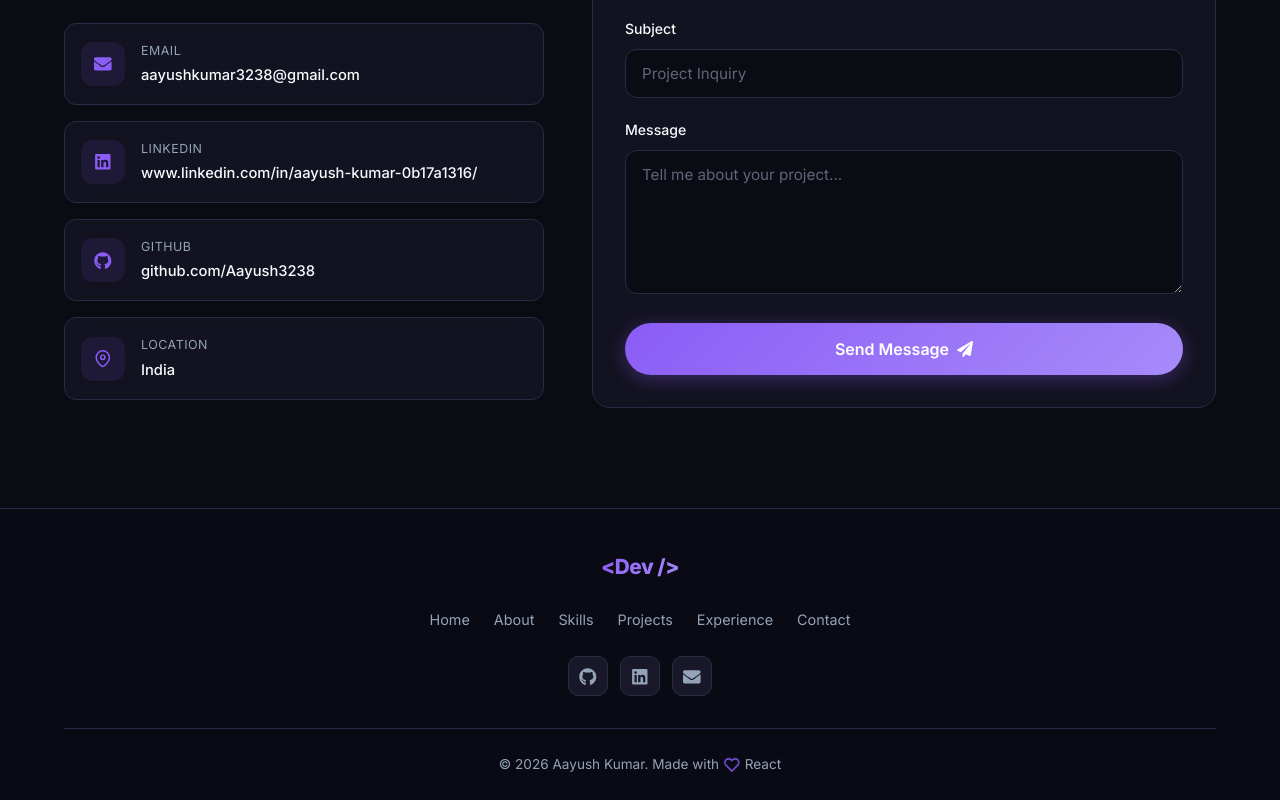
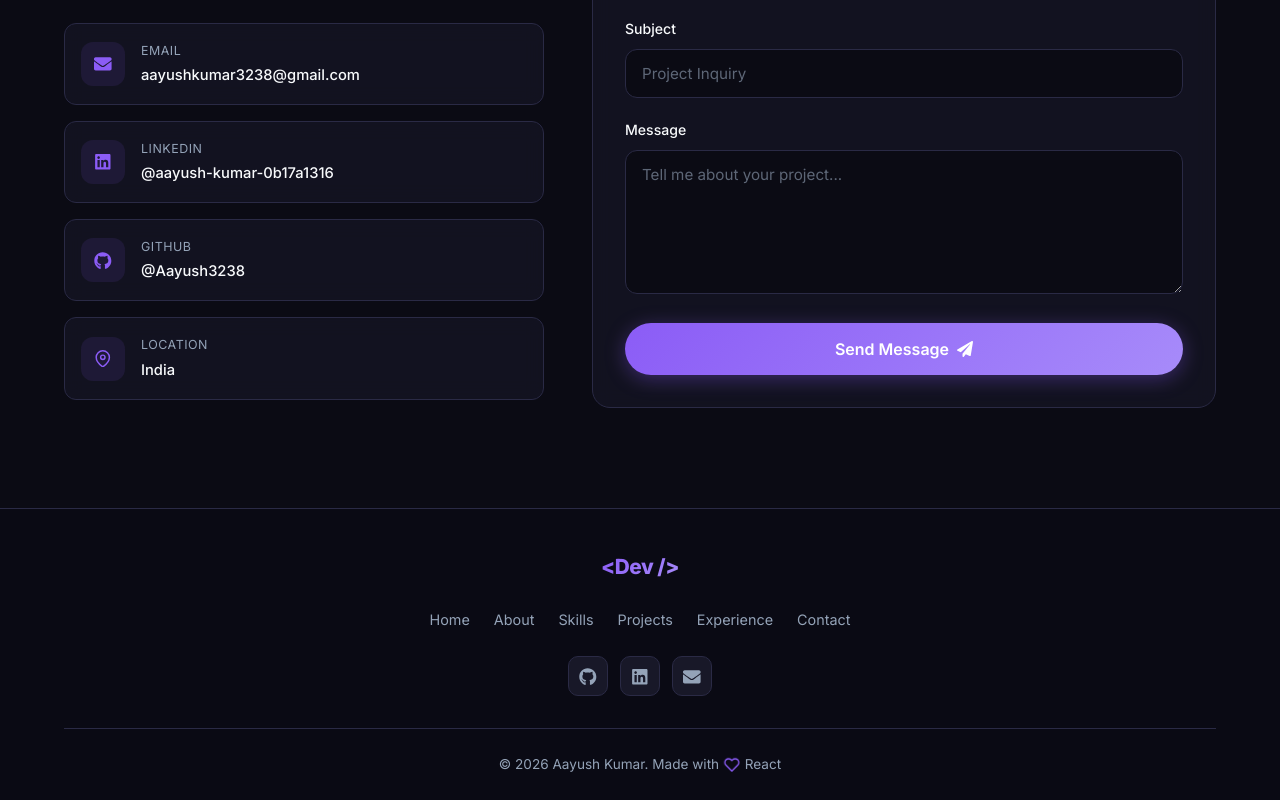
Before and after one commit to Aayush3238/portfolio, a React (Vite) app: page / in a window 1280 px wide. Shown: the part 5610-6410 px from the top of the page. Built offline with nearby package versions, Linux system fonts and the light colour scheme.

Commit message:
fixed the view of social links

```diff
--- a/src/components/Contact/Contact.jsx
+++ b/src/components/Contact/Contact.jsx
@@ -5,6 +5,24 @@ import { FiMapPin } from 'react-icons/fi';
 import emailjs from '@emailjs/browser';
 import { personalInfo } from '../../data/portfolioData';
 import './Contact.css';
+
+function extractUsername(url, platform) {
+  try {
+    const parsed = new URL(url);
+    if (platform === 'github') {
+      const parts = parsed.pathname.split('/').filter(Boolean);
+      return parts[0] || '';
+    }
+    if (platform === 'linkedin') {
+      const parts = parsed.pathname.split('/').filter(Boolean);
+      const inIndex = parts.indexOf('in');
+      return parts[inIndex + 1]?.replace(/\/$/, '') || '';
+    }
+  } catch {
+    return '';
+  }
+  return '';
+}
 
 /* =============================================
    EMAILJS SETUP INSTRUCTIONS:
@@ -107,7 +125,7 @@ export default function Contact() {
                 </div>
                 <div>
                   <p className="contact-detail-label">LinkedIn</p>
-                  <p className="contact-detail-value">{personalInfo.linkedin.replace('https://', '')}</p>
+                  <p className="contact-detail-value">@{extractUsername(personalInfo.linkedin, 'linkedin')}</p>
                 </div>
               </a>
 
@@ -117,7 +135,7 @@ export default function Contact() {
                 </div>
                 <div>
                   <p className="contact-detail-label">GitHub</p>
-                  <p className="contact-detail-value">{personalInfo.github.replace('https://', '')}</p>
+                  <p className="contact-detail-value">@{extractUsername(personalInfo.github, 'github')}</p>
                 </div>
               </a>
 
```
